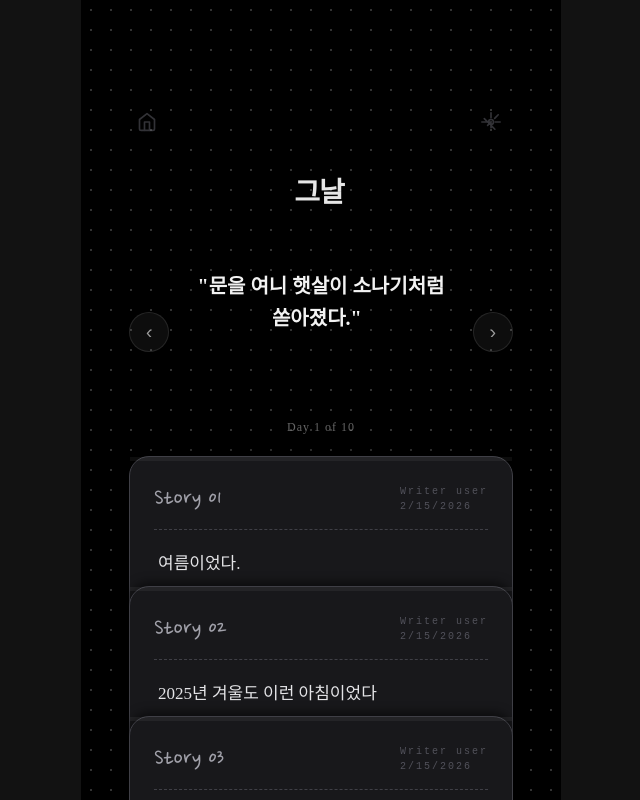
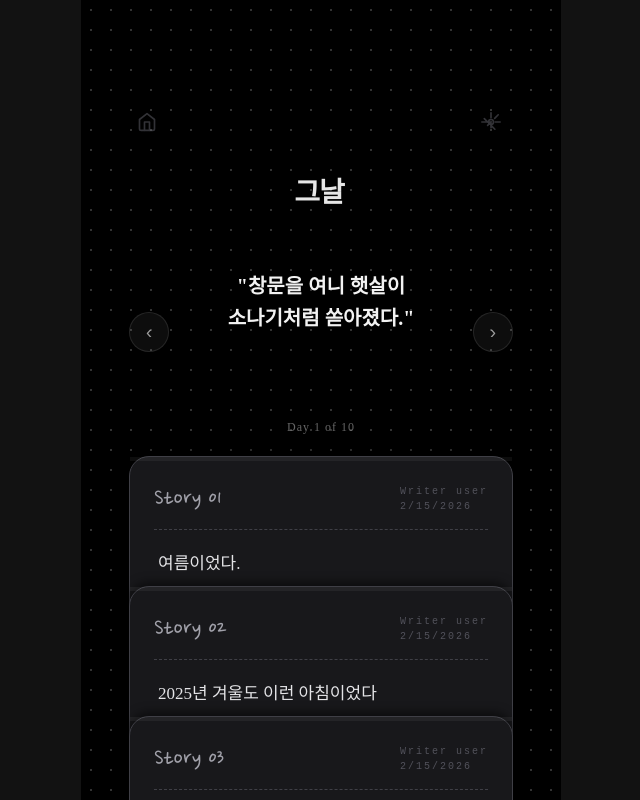
Before and after one commit to hsunp77-hub/human-text, a Next.js app: page /social in a window 1280 px wide. Shown: the top 800 px of the page, without its empty margins (319-959 px from the left). Built offline with nearby package versions, Linux system fonts and the light colour scheme; no server answers; the database is empty.

Commit message:
fix: Remove typing animation from social page
- Fixes first character truncation bug (창문을 -> 문을)
- Typing animation was causing text corruption and missing characters
- Switched to direct text display for reliability
- All other features (navigation, filtering, counter) working correctly

```diff
--- a/src/app/social/page.tsx
+++ b/src/app/social/page.tsx
@@ -206,13 +206,11 @@ export default function SocialPage() {
                                     ‹
                                 </button>
 
-                                {/* Sentence with Typing Effect */}
+                                {/* Sentence Display (typing animation removed for reliability) */}
                                 <div className="typing-header" style={{ flex: 1, minWidth: 0 }}>
-                                    <TypingText
-                                        key={currentSentenceIndex}
-                                        text={`"${mainSentence}"`}
-                                        className="typing-text"
-                                    />
+                                    <h2 className="typing-text">
+                                        "{mainSentence}"
+                                    </h2>
                                 </div>
 
                                 {/* Right Arrow */}
```
